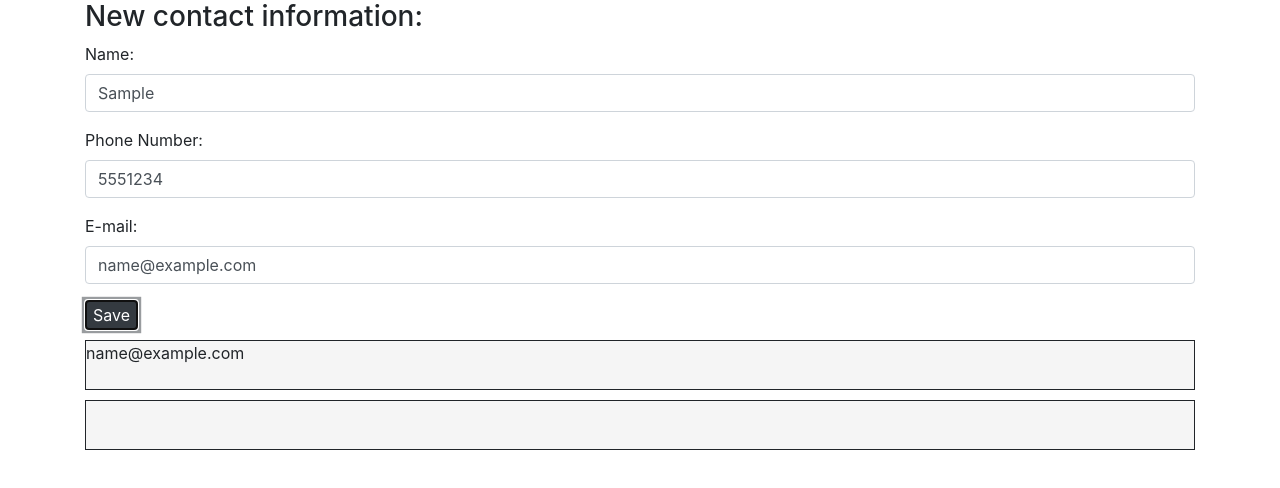
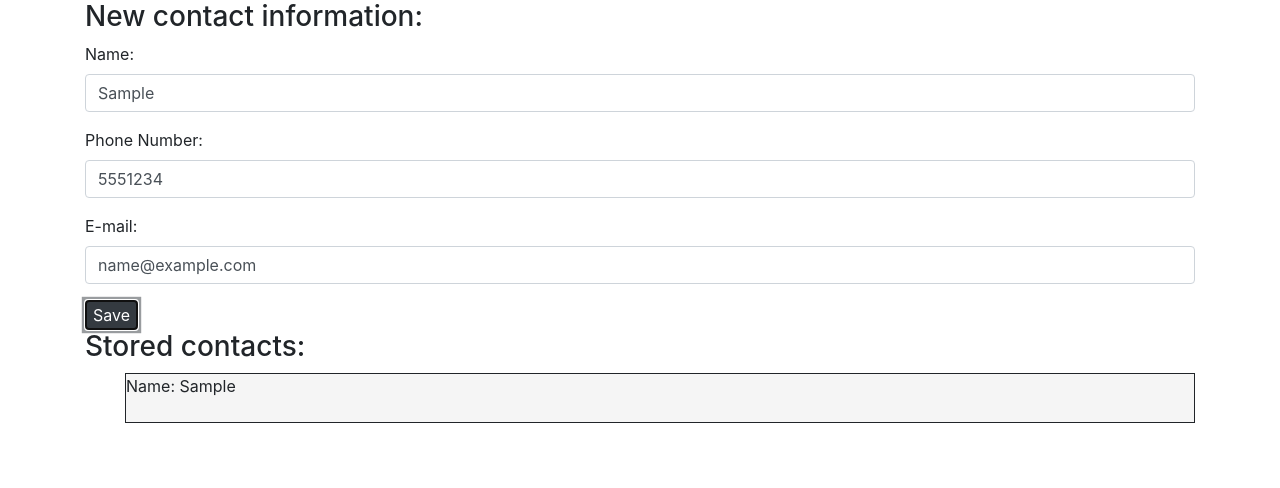
Before and after one commit to kihuynh/addressbook, a plain HTML site: page index.html in a window 1280 px wide. Both pictures are taken after typing "Sample", "5551234", "name@example.com" into the empty fields and a click on the button "Save". Drawn offline with Linux system fonts and the light colour scheme.

Commit message:
debug click event multiple firing using unbind()

```diff
--- a/css/styles.css
+++ b/css/styles.css
@@ -1,6 +1,11 @@
-.contact {
+li {
+  list-style: none;
   background-color: whitesmoke;
   border: solid 1px;
   min-height: 50px;
   margin-top: 10px;
 }
+
+.hidden {
+  display: none;
+}
--- a/index.html
+++ b/index.html
@@ -38,15 +38,12 @@
       </div>
 
       <div id="storedcontacts">
-        <div class="contact">
-          <!-- Contact name goes here -->
-          <!-- <p>Name: <span class="name"></span></p>
-          <div class="contactinfo">
-            <p>Phone: <span class="phone"></span></p>
-            <p>E-mail: <span class="email"></span></p> -->
-          </div>
+          <h3>Stored contacts:</h3>
+          <ul>
+
+          </ul>
         </div>
-      </div>
+
 
     </div>
   </body>
--- a/js/scripts.js
+++ b/js/scripts.js
@@ -1,15 +1,23 @@
 $(document).ready(function(){
   $("#add").submit(function(event) {
 
-    $("div#storedcontacts").append('<div class="contact"></div>');
     var name = $("input#name").val();
     var phone = $("input#phone").val();
     var email = $("input#email").val();
 
-    $("div.contact:first").text(name);
-    $("div.contact:first").text(phone);
-    $("div.contact:first").text(email);
+    $("ul").append('<li>Name: ' + name +'<br><div class="hidden">Phone:'+ phone +'<br>Email: '+ email +'</div></li>');
 
     event.preventDefault();
+    $("li").unbind().click(function() {
+      $(this).children("div").toggle();
+    });
+
   });
+
+
 });
+
+
+// <li>Name: asdf <br>
+// <span....>Phone: 231232 <br>
+// E-mail: asdf;l2@</span></li>
```
